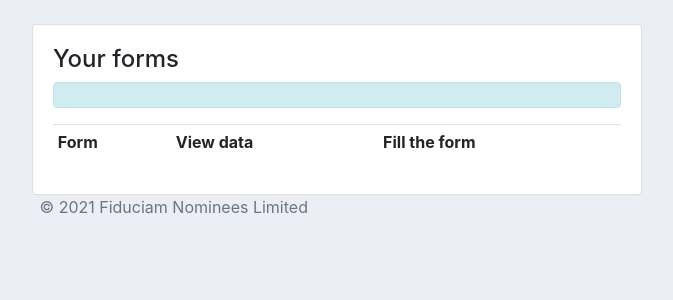
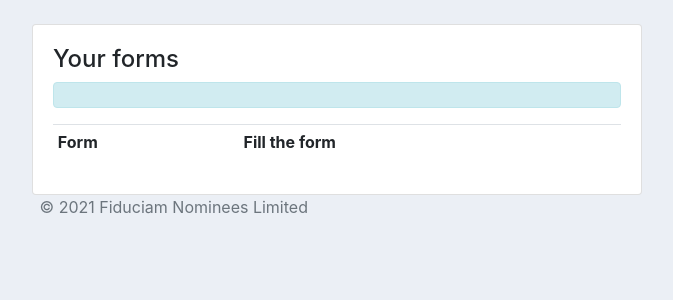
Before and after one commit to uwevanopfern/django_form_builder, a Django app: template templates/food/home.html in a window 1280 px wide. Shown: the part 72-372 px from the top of the page, without its empty margins (303-976 px from the left). Run offline with Django 3.2, Linux system fonts and the light colour scheme; the template is opened without the code that fills it, so the values that code supplies are empty; parts of the project's set-up code (start-up, migrations or seed data) failed here and were passed over; some libraries are stand-ins or nearby versions.

Commit message:
fix: remove unused codes

```diff
--- a/templates/food/home.html
+++ b/templates/food/home.html
@@ -44,12 +44,10 @@
       <table class="table table-sm">
         <tr>
           <th>Form</th>
-          <th>View data</th>
           <th>Fill the form</th>
         </tr>
         {% for form in auth_forms %}
           <tr>
-            <td>{{form.title}}</td>
             <td>{{form.title}}</td>
             <td><a href='/fill/forms/{{form.slug}}'>Fill out the form</a></td>
           </tr>
```
